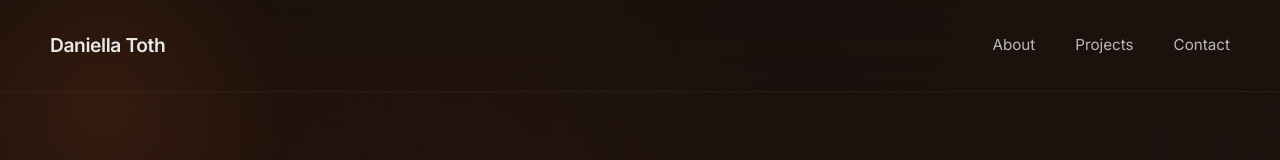
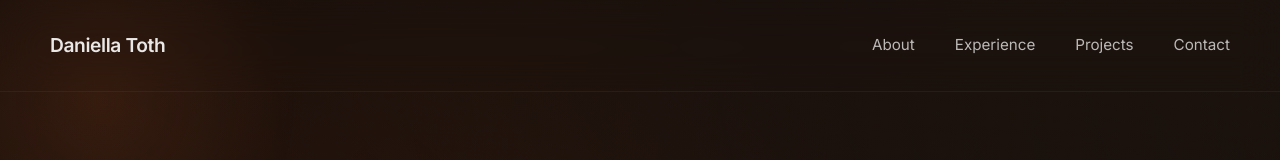
Before and after one commit to DaniellaToth05/Tothfolio, a plain HTML site: page index.html in a window 1280 px wide. Shown: the top 160 px of the page. Drawn offline with Linux system fonts and the light colour scheme.

Commit message:
added experience menu option

```diff
--- a/index.html
+++ b/index.html
@@ -16,6 +16,7 @@
         <a href="index.html" class="logo">Daniella Toth</a>
         <div class="nav-links">
             <a href="#about">About</a>
+            <a href="#experience">Experience</a>
             <a href="#work">Projects</a>
             <a href="#contact">Contact</a>
         </div>
```
Also changed, not shown: 1 other file.
